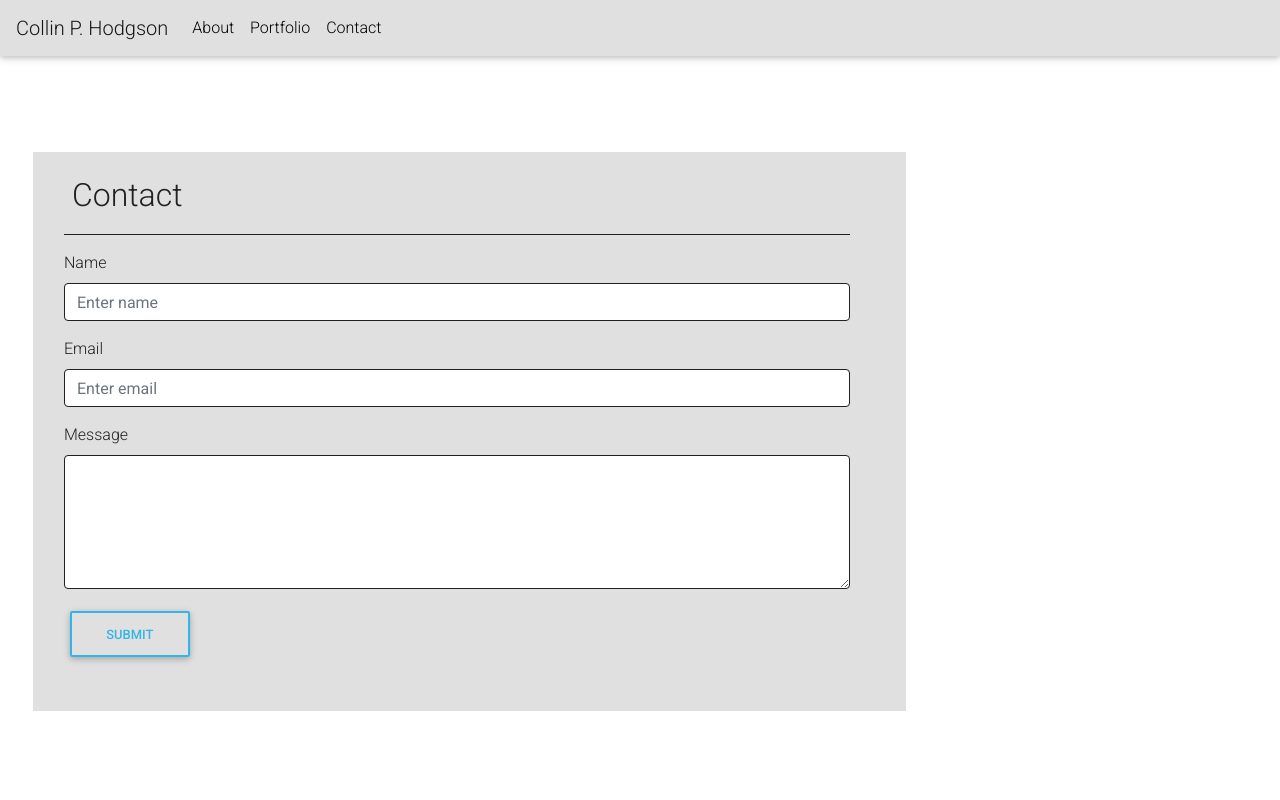
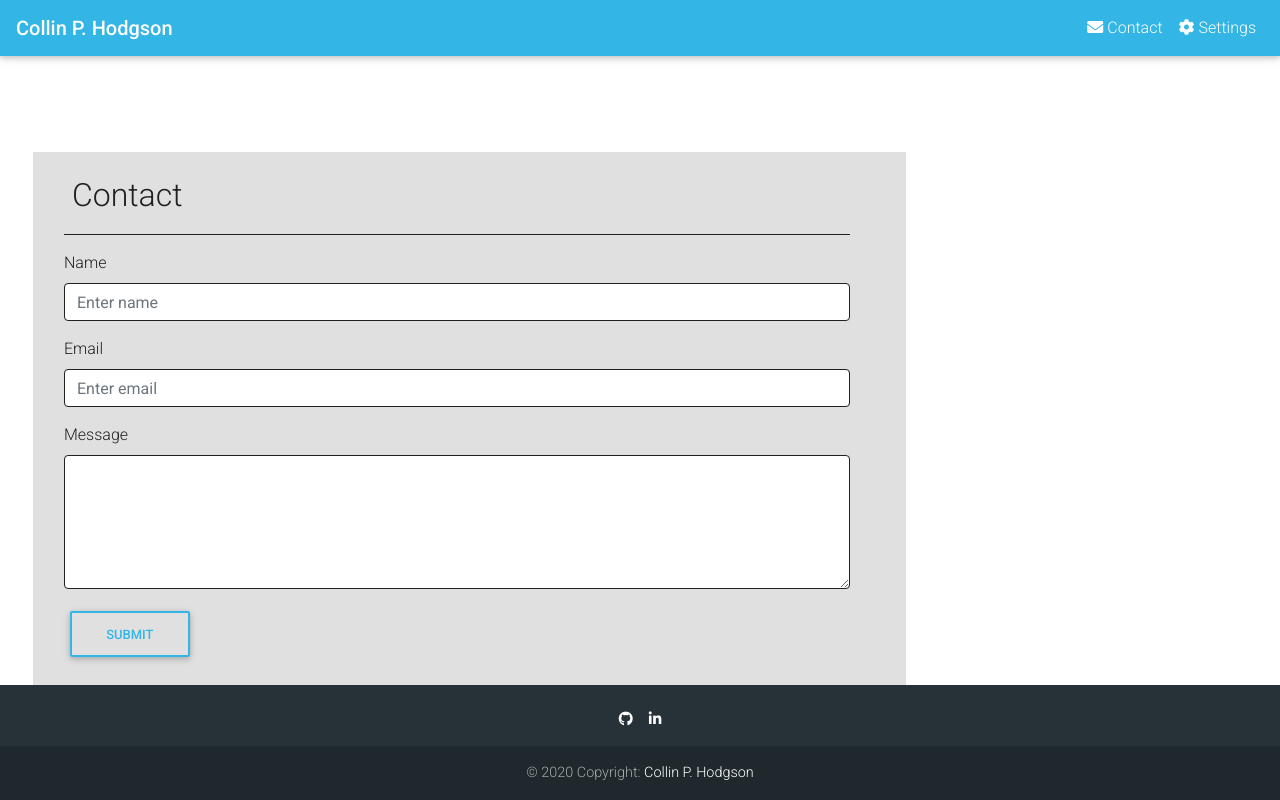
Before and after one commit to Collin-Hodgson/React-Portfolio, a React (Create React App) app: page /search in a window 1280 px wide. Shown: the top 800 px of the page. Built offline with nearby package versions, Linux system fonts and the light colour scheme.

Commit message:
Imported MDBootstrap items from dependencies and made a basic navbar changed position of footer to fixed-bottom

```diff
--- a/src/components/Footer/index.js
+++ b/src/components/Footer/index.js
@@ -3,7 +3,7 @@ import "./style.css";
 
 function Footer() {
   return (
-    <footer class="page-footer font-small special-color-dark pt-4">
+    <footer class="page-footer fixed-bottom font-small special-color-dark pt-4">
       <div class="container">
         <ul class="list-unstyled list-inline text-center">
           <li class="list-inline-item">
--- a/src/components/Navbar/index.js
+++ b/src/components/Navbar/index.js
@@ -1,56 +1,35 @@
 import React from "react";
-import { Link } from "react-router-dom";
-import "./style.css";
+import {
+  MDBNavbar,
+  MDBNavbarBrand,
+  MDBNavbarNav,
+  MDBNavItem,
+  MDBNavLink,
+  MDBIcon,
+} from "mdbreact";
 
-// Depending on the current path, this component sets the "active" class on the appropriate navigation link item
 function Navbar() {
   return (
-    <nav className="navbar navbar-expand-lg navbar-light bg-light">
-      <Link className="navbar-brand" to="/">
-        Collin P. Hodgson
-      </Link>
-      <div>
-        <ul className="navbar-nav">
-          <li className="nav-item">
-            <Link
-              to="/"
-              className={
-                window.location.pathname === "/" ||
-                window.location.pathname === "/about"
-                  ? "nav-link active"
-                  : "nav-link"
-              }
-            >
-              About
-            </Link>
-          </li>
-          <li className="nav-item">
-            <Link
-              to="/discover"
-              className={
-                window.location.pathname === "/discover"
-                  ? "nav-link active"
-                  : "nav-link"
-              }
-            >
-              Portfolio
-            </Link>
-          </li>
-          <li className="nav-item">
-            <Link
-              to="/search"
-              className={
-                window.location.pathname === "/search"
-                  ? "nav-link active"
-                  : "nav-link"
-              }
-            >
-              Contact
-            </Link>
-          </li>
-        </ul>
-      </div>
-    </nav>
+    <MDBNavbar color="info-color" dark expand="md" style={{ width: "100%" }}>
+      <MDBNavbarBrand>
+        <strong className="white-text">Collin P. Hodgson</strong>
+      </MDBNavbarBrand>
+      <MDBNavbarNav right>
+        <MDBNavItem>
+          <MDBNavLink className="waves-effect waves-light" to="#!">
+            <MDBIcon icon="envelope" className="mr-1" />
+            Contact
+          </MDBNavLink>
+        </MDBNavItem>
+        <MDBNavItem>
+          <MDBNavLink className="waves-effect waves-light" to="#!">
+            <MDBIcon icon="cog" className="mr-1" />
+            Settings
+          </MDBNavLink>
+        </MDBNavItem>
+      </MDBNavbarNav>
+    </MDBNavbar>
   );
 }
+
 export default Navbar;
```
